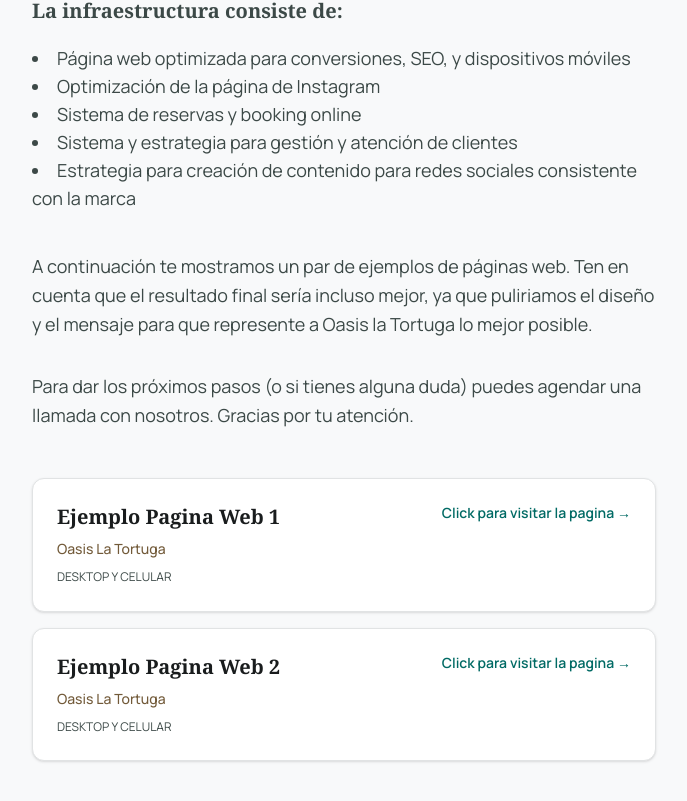
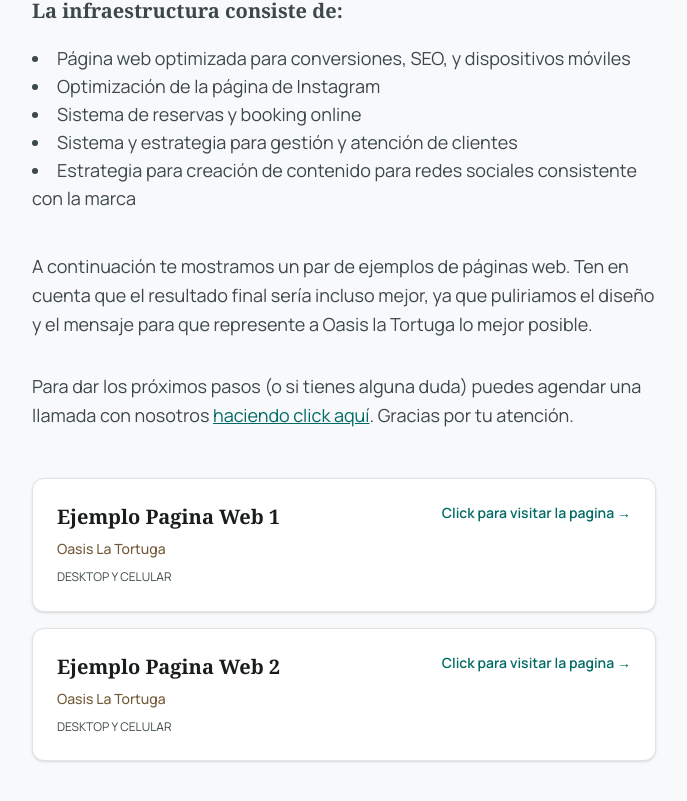
Before and after one commit to rafuka/oasis-la-tortuga-ejemplos, a Next.js app: page / in a window 1280 px wide. Shown: the part 1368-2169 px from the top of the page, without its empty margins (296-983 px from the left). Built offline with nearby package versions, Linux system fonts and the light colour scheme.

Commit message:
added calendly link

```diff
--- a/app/page.tsx
+++ b/app/page.tsx
@@ -65,7 +65,9 @@ export default function Home() {
           <br/>
           <p className="text-lg leading-relaxed text-[#3c4947] mb-2">A continuaci&oacute;n te mostramos un par de ejemplos de p&aacute;ginas web. Ten en cuenta que el resultado final ser&iacute;a incluso mejor, ya que puliriamos el dise&ntilde;o y el mensaje para que represente a Oasis la Tortuga lo mejor posible.</p>
           <br/>
-          <p className="text-lg leading-relaxed text-[#3c4947] mb-2">Para dar los pr&oacute;ximos pasos (o si tienes alguna duda) puedes agendar una llamada con nosotros. Gracias por tu atenci&oacute;n.</p>
+          <p className="text-lg leading-relaxed text-[#3c4947] mb-2">
+            Para dar los pr&oacute;ximos pasos (o si tienes alguna duda) puedes agendar una llamada con nosotros <a className="text-[#006a64] underline" href="https://calendly.com/aurawebdev/consultoria" target="_blank">haciendo click aqu&iacute;</a>. Gracias por tu atenci&oacute;n.
+          </p>
         </header>
 
         <ul id="ejemplos" className="flex flex-col gap-4">
```
